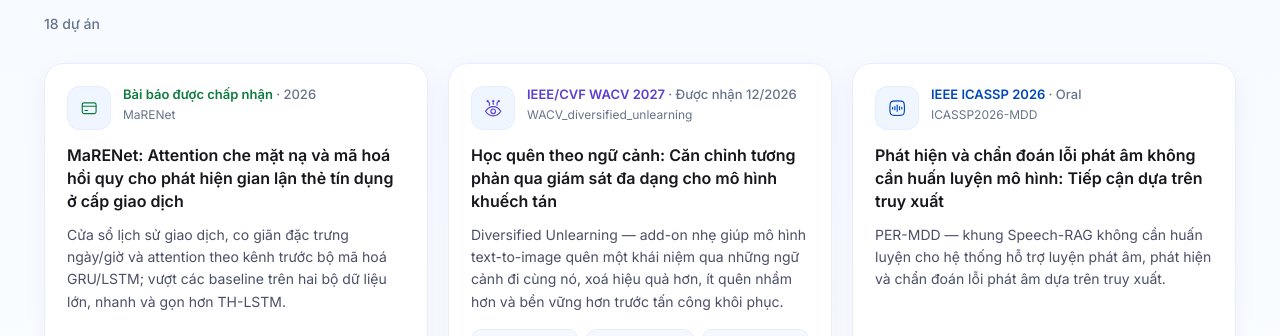
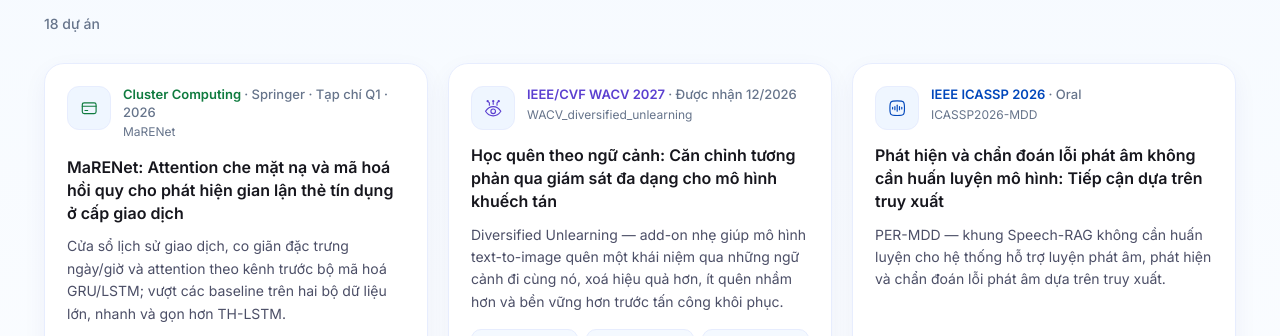
Before and after one commit to vnptai/vnptai.github.io, a plain HTML site: page index.html in a window 1280 px wide. Shown: the part 1516-1852 px from the top of the page. Drawn offline with Linux system fonts and the light colour scheme; no server answers.

Commit message:
MaRENet card: Cluster Computing (Springer, Q1)
Co-Authored-By: Claude Sonnet 5.5 <noreply@anthropic.com>
Claude-Session: https://claude.ai/code/session_018aNDgNMKGY16vNrKQgvx34

```diff
--- a/index.html
+++ b/index.html
@@ -484,7 +484,7 @@ section .fig-icon[class*="text-"]{color:#0047BB!important}
     {
       name: 'MaRENet',
       areas: ['finance'], kind: 'paper', year: 2026,
-      venue: { vi: 'Bài báo được chấp nhận', en: 'Accepted paper' }, note: '2026',
+      venue: 'Cluster Computing', note: { vi: 'Springer · Tạp chí Q1 · 2026', en: 'Springer · Q1 journal · 2026' },
       title: {
         vi: 'MaRENet: Attention che mặt nạ và mã hoá hồi quy cho phát hiện gian lận thẻ tín dụng ở cấp giao dịch',
         en: 'MaRENet: Masked Attention and Recurrent Encoding for Transaction-Level Credit Card Fraud Detection',
```
